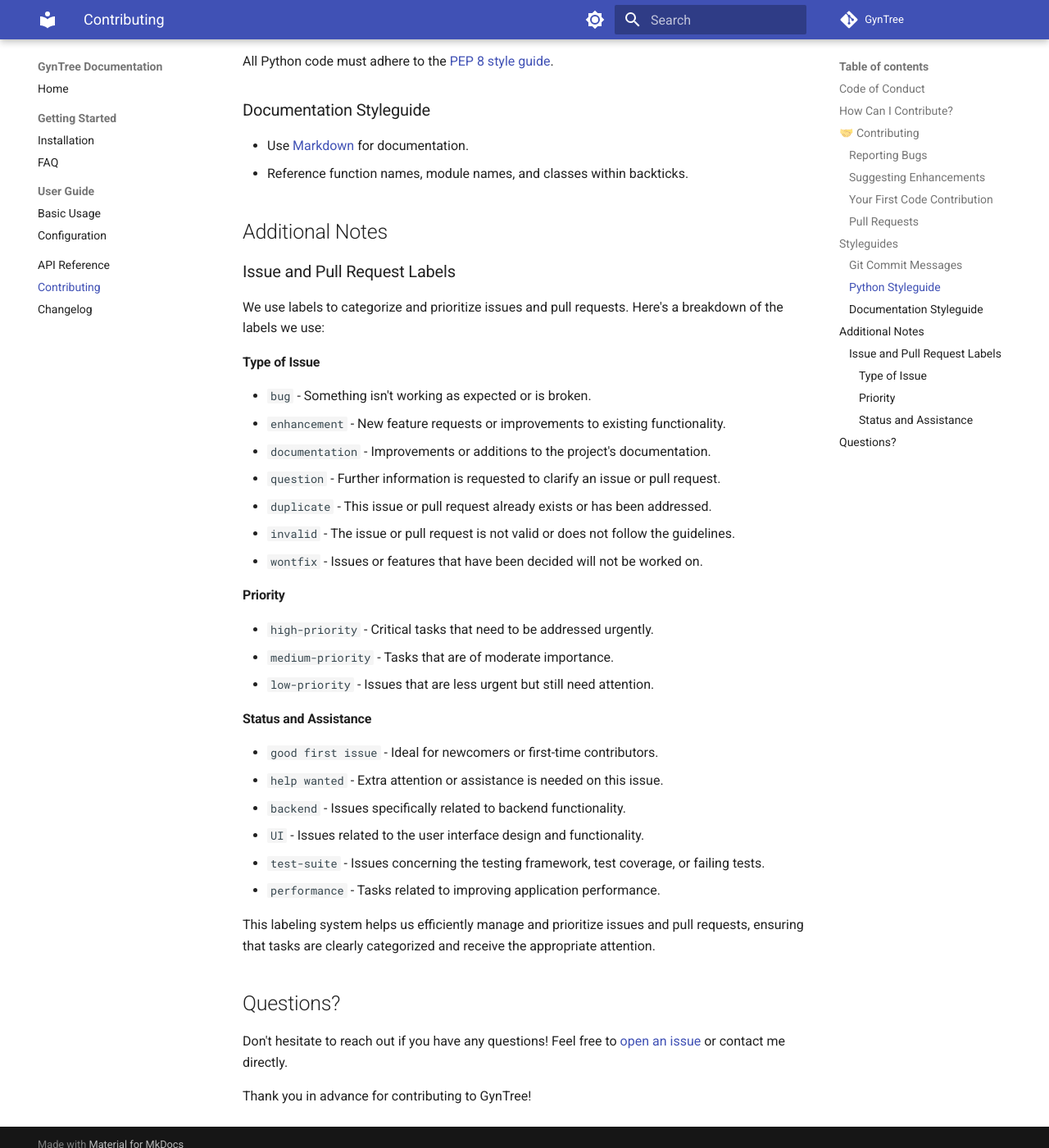
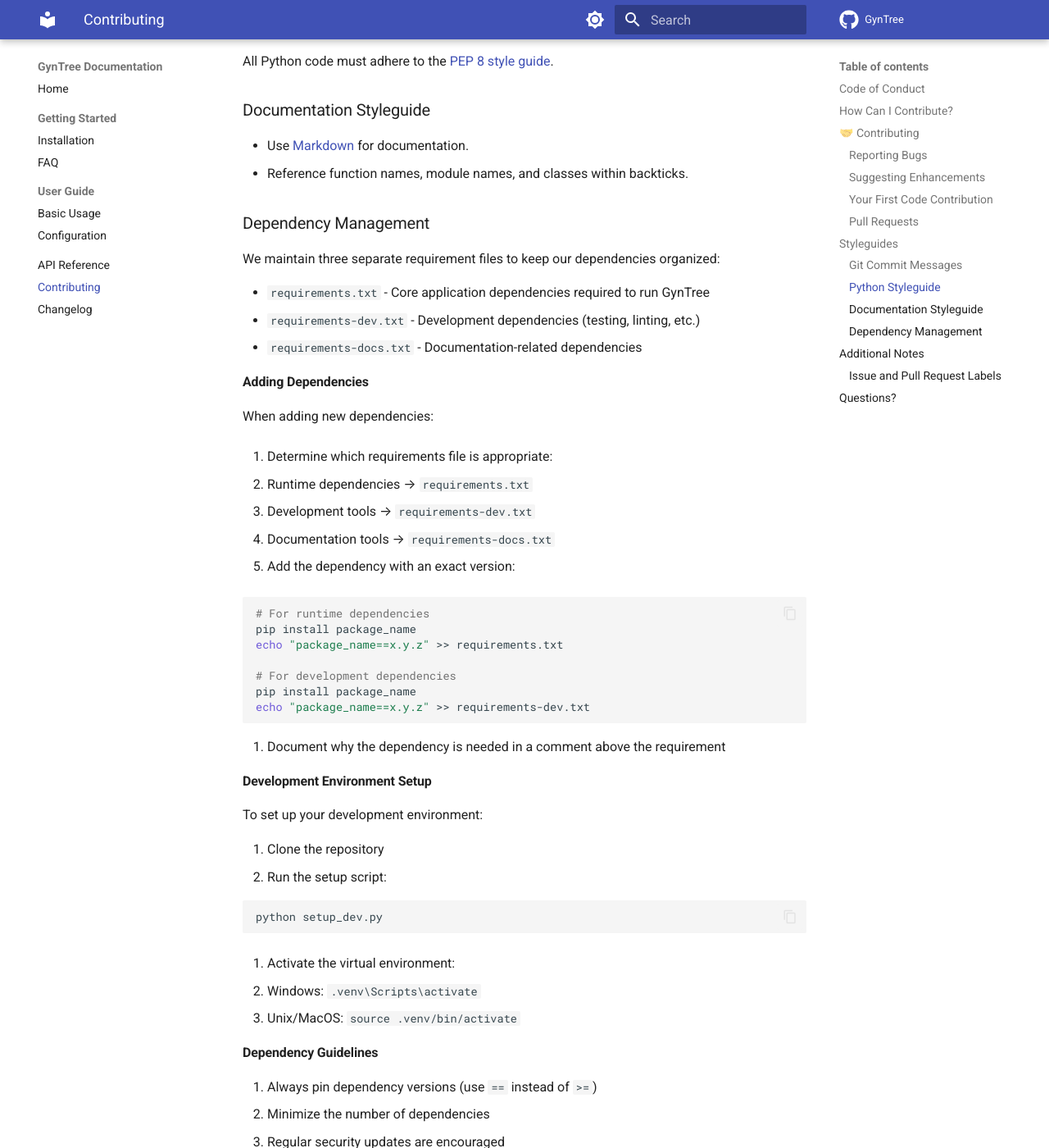
Before and after one commit to dsj7419/GynTree, an MkDocs documentation site: the page built from docs/contributing/guidelines.md, in a window 1280 px wide and 1400 px high, scrolled down 2108 px. Shown: the whole window at 82% size. Built offline with MkDocs 1.6.1 and Material for MkDocs 9.7.7, drawn with Linux system fonts in a browser that asks for light colours; comment, search, counter and statistics services are not loaded; some of the changed text lies outside the part shown.

````diff
--- a/docs/contributing/guidelines.md
+++ b/docs/contributing/guidelines.md
@@ -69,6 +69,71 @@ All Python code must adhere to the [PEP 8 style guide](https://www.python.org/de
 - Use [Markdown](https://daringfireball.net/projects/markdown/) for documentation.
 - Reference function names, module names, and classes within backticks.
 
+### Dependency Management
+
+We maintain three separate requirement files to keep our dependencies organized:
+
+- `requirements.txt` - Core application dependencies required to run GynTree
+- `requirements-dev.txt` - Development dependencies (testing, linting, etc.)
+- `requirements-docs.txt` - Documentation-related dependencies
+
+#### Adding Dependencies
+
+When adding new dependencies:
+
+1. Determine which requirements file is appropriate:
+
+   - Runtime dependencies → `requirements.txt`
+   - Development tools → `requirements-dev.txt`
+   - Documentation tools → `requirements-docs.txt`
+
+2. Add the dependency with an exact version:
+
+```bash
+# For runtime dependencies
+pip install package_name
+echo "package_name==x.y.z" >> requirements.txt
+
+# For development dependencies
+pip install package_name
+echo "package_name==x.y.z" >> requirements-dev.txt
+```
+
+1. Document why the dependency is needed in a comment above the requirement
+
+#### Development Environment Setup
+
+To set up your development environment:
+
+1. Clone the repository
+2. Run the setup script:
+
+```bash
+python setup_dev.py
+```
+
+1. Activate the virtual environment:
+
+- Windows: `.venv\Scripts\activate`
+- Unix/MacOS: `source .venv/bin/activate`
+
+#### Dependency Guidelines
+
+1. Always pin dependency versions (use `==` instead of `>=`)
+2. Minimize the number of dependencies
+3. Regular security updates are encouraged
+4. Document non-obvious dependencies
+5. Test with the minimum required versions of dependencies
+
+#### Updating Dependencies
+
+Before submitting a PR that updates dependencies:
+
+1. Document the reason for the update
+2. Test the application with the new versions
+3. Update all affected requirements files
+4. Include dependency updates in their own commits
+
 ## Additional Notes
 
 ### Issue and Pull Request Labels
--- a/mkdocs.yml
+++ b/mkdocs.yml
@@ -1,7 +1,9 @@
 site_name: GynTree Documentation
 site_description: Directory tree analysis and visualization tool
+site_author: dsj7419
 repo_url: https://github.com/dsj7419/gyntree
 repo_name: GynTree
+edit_uri: edit/main/docs/
 
 theme:
   name: material
@@ -11,8 +13,14 @@ theme:
     - navigation.sections
     - navigation.expand
     - navigation.indexes
+    - navigation.top
+    - search.highlight
+    - search.share
+    - search.suggest
+    - content.code.copy
+    - content.code.annotate
+    - content.tabs.link
     - toc.follow
-    - content.code.copy
   palette:
     - media: "(prefers-color-scheme: light)"
       scheme: default
@@ -28,23 +36,47 @@ theme:
       toggle:
         icon: material/brightness-4
         name: Switch to light mode
+  icon:
+    repo: fontawesome/brands/github
 
 plugins:
-  - search
+  - search:
+      lang: en
   - awesome-pages
   - minify:
       minify_html: true
+      minify_js: true
+      minify_css: true
+  - git-revision-date-localized:
+      enable_creation_date: true
+      type: date
 
 markdown_extensions:
   - admonition
+  - attr_list
+  - md_in_html
   - pymdownx.details
-  - pymdownx.superfences
-  - pymdownx.highlight
+  - pymdownx.superfences:
+      custom_fences:
+        - name: mermaid
+          class: mermaid
+          format: !!python/name:pymdownx.superfences.fence_code_format
+  - pymdownx.highlight:
+      anchor_linenums: true
+      line_spans: __span
+      pygments_lang_class: true
   - pymdownx.inlinehilite
-  - pymdownx.tabbed
+  - pymdownx.snippets
+  - pymdownx.tabbed:
+      alternate_style: true
+  - pymdownx.emoji:
+      emoji_index: !!python/name:material.extensions.emoji.twemoji
+      emoji_generator: !!python/name:material.extensions.emoji.to_svg
   - tables
   - toc:
       permalink: true
+      permalink_title: Anchor link to this section
+      toc_depth: 3
 
 nav:
   - Home: index.md
@@ -57,3 +89,24 @@ nav:
   - API Reference: api/overview.md
   - Contributing: contributing/guidelines.md
   - Changelog: changelog.md
+
+extra:
+  social:
+    - icon: fontawesome/brands/github
+      link: https://github.com/dsj7419/gyntree
+  analytics:
+    provider: google
+    property: !ENV GOOGLE_ANALYTICS_KEY
+  consent:
+    title: Cookie consent
+    description: >-
+      We use cookies to recognize your repeated visits and preferences, as well
+      as to measure the effectiveness of our documentation and whether users
+      find what they're searching for. With your consent, you're helping us to
+      make our documentation better.
+
+validation:
+  nav:
+    omitted_files: warn
+    not_found: warn
+    absolute_links: warn
````
Also changed, not shown: requirements-dev.txt (+13 -6 lines), requirements-docs.txt (added, +7 -0 lines), requirements.txt (+6 -29 lines), 14 other files.
